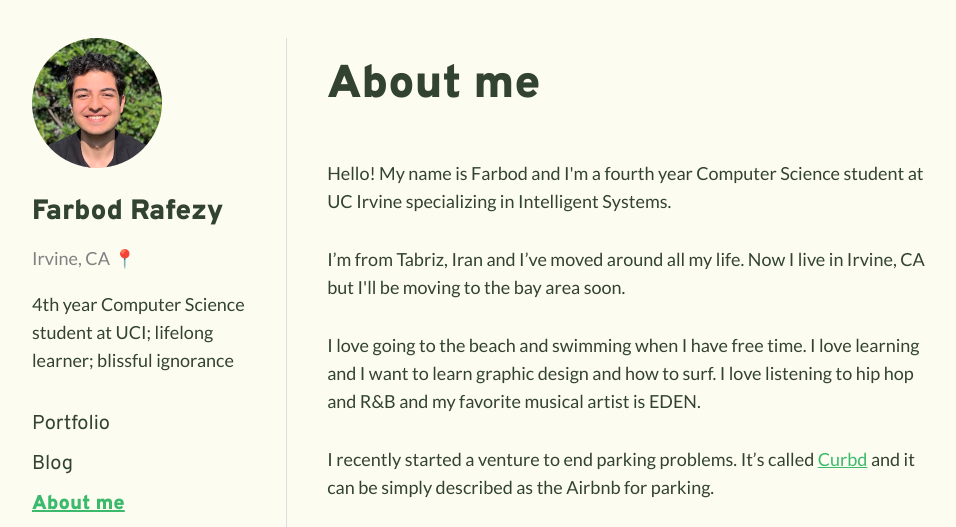
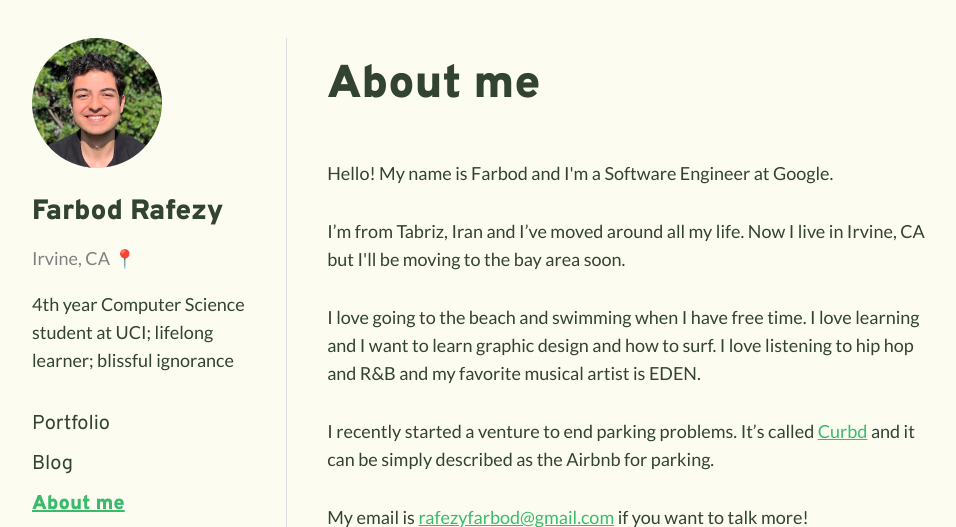
Before and after one commit to Farbod909/personal-website-gatsby, a Gatsby site: page /about in a window 1280 px wide. Shown: the top 527 px of the page, without its empty margins (156-1112 px from the left). Built offline with nearby package versions, Linux system fonts and the light colour scheme; Gatsby itself is replaced by a stand-in of ours.

Commit message:
Modify about.js

```diff
--- a/src/pages/about.js
+++ b/src/pages/about.js
@@ -12,8 +12,7 @@ export default () => {
       <Content>
         <PageTitle>About me</PageTitle>
         <p>
-          Hello! My name is Farbod and I'm a fourth year Computer Science
-          student at UC Irvine specializing in Intelligent Systems.
+          Hello! My name is Farbod and I'm a Software Engineer at Google.
         </p>
         <p>
           I’m from Tabriz, Iran and I’ve moved around all my life. Now I live in
```
